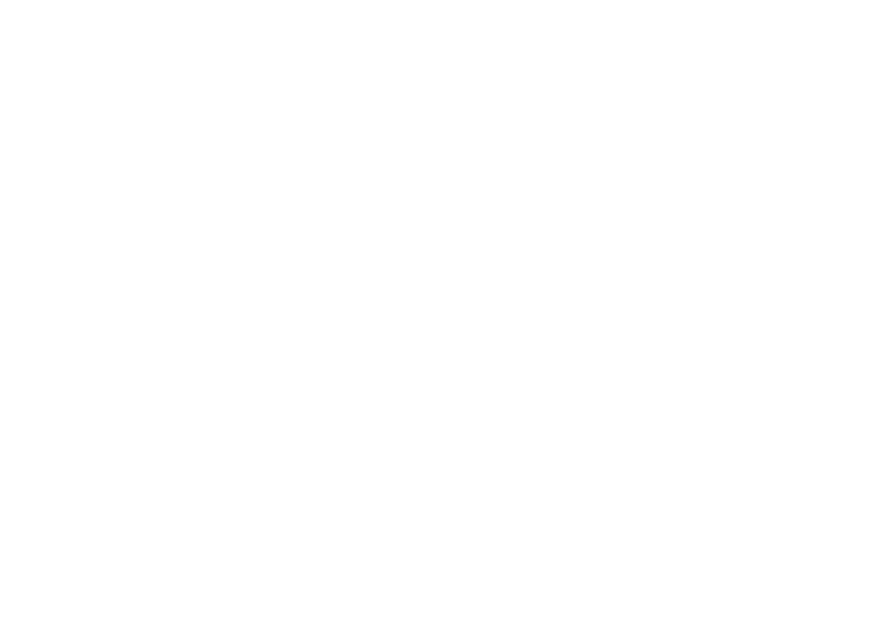
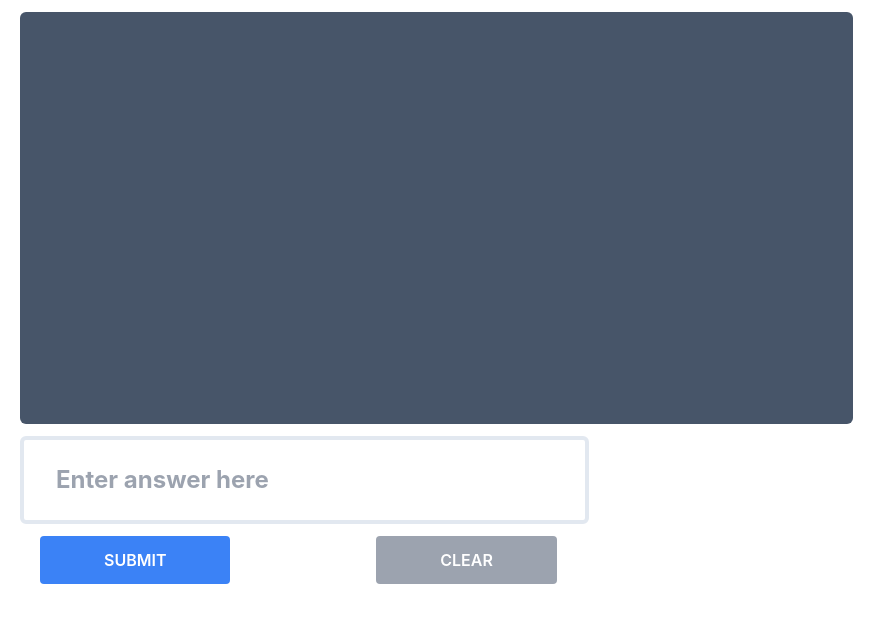
Before and after one commit to AnshKathpal/SkilledMonk, a React (Create React App) app in the folder frontend/: page / in a window 1280 px wide. Shown: the top 622 px of the page, without its empty margins (0-896 px from the left). Built offline with nearby package versions, Linux system fonts and the light colour scheme.

Commit message:
interview page push

```diff
--- a/frontend/src/App.tsx
+++ b/frontend/src/App.tsx
@@ -1,10 +1,11 @@
 import React from 'react';
-import logo from './logo.svg';
-import './App.css';
+import Interviewpage from './component/Interviewpage';
+
 
 function App() {
   return (
     <div className="App">
+      <Interviewpage />
 
     </div>
   );
--- /dev/null
+++ b/frontend/src/component/Interviewpage.tsx
@@ -0,0 +1,54 @@
+import React, { useState, ChangeEvent, MouseEvent } from "react";
+
+const Interviewpage = () => {
+    const [text, setText] = useState<string>("");
+    const [displayText, setDisplayText] = useState<string>("");
+
+    const handleChange = (event: ChangeEvent<HTMLInputElement>) => {
+        setText(event.target.value);
+    };
+
+    const handleSubmit = (event: MouseEvent<HTMLButtonElement>) => {
+        if (text.trim() !== "") {
+            setDisplayText((prevText) => prevText + (prevText !== "" ? "\n" : "") + text);
+            setText("");
+        }
+    };
+
+    const clear = (event: MouseEvent<HTMLButtonElement>) => {
+        setDisplayText("");
+    };
+
+    return (
+        <div className="w-2/3">
+            <div className="ml-5 pt-3 text-xl font-bold mt-3 mb-3 bg-slate-600 rounded-md pl-4 text-yellow-300">
+                <pre style={{ height: "400px" }}>{displayText}</pre>
+            </div>
+            <div>
+                <input
+                    type="text"
+                    value={text}
+                    className="border-4 border-black-500 px-8 w-2/3 ml-5 py-6 rounded-md font-bold text-2xl"
+                    placeholder="Enter answer here"
+                    onChange={handleChange}
+                />
+                <div className="flex justify-between flex-wrap w-2/3">
+                    <button
+                        onClick={handleSubmit}
+                        className="bg-blue-500 hover:bg-green-600 text-white font-semibold px-16 py-3 mt-3 ml-10 rounded"
+                    >
+                        SUBMIT
+                    </button>
+                    <button
+                        onClick={clear}
+                        className="bg-gray-400 hover:bg-blue-950 text-white font-semibold px-16 py-3 mt-3 mx-3 ml-10 rounded"
+                    >
+                        CLEAR
+                    </button>
+                </div>
+            </div>
+        </div>
+    );
+};
+
+export default Interviewpage;
```
